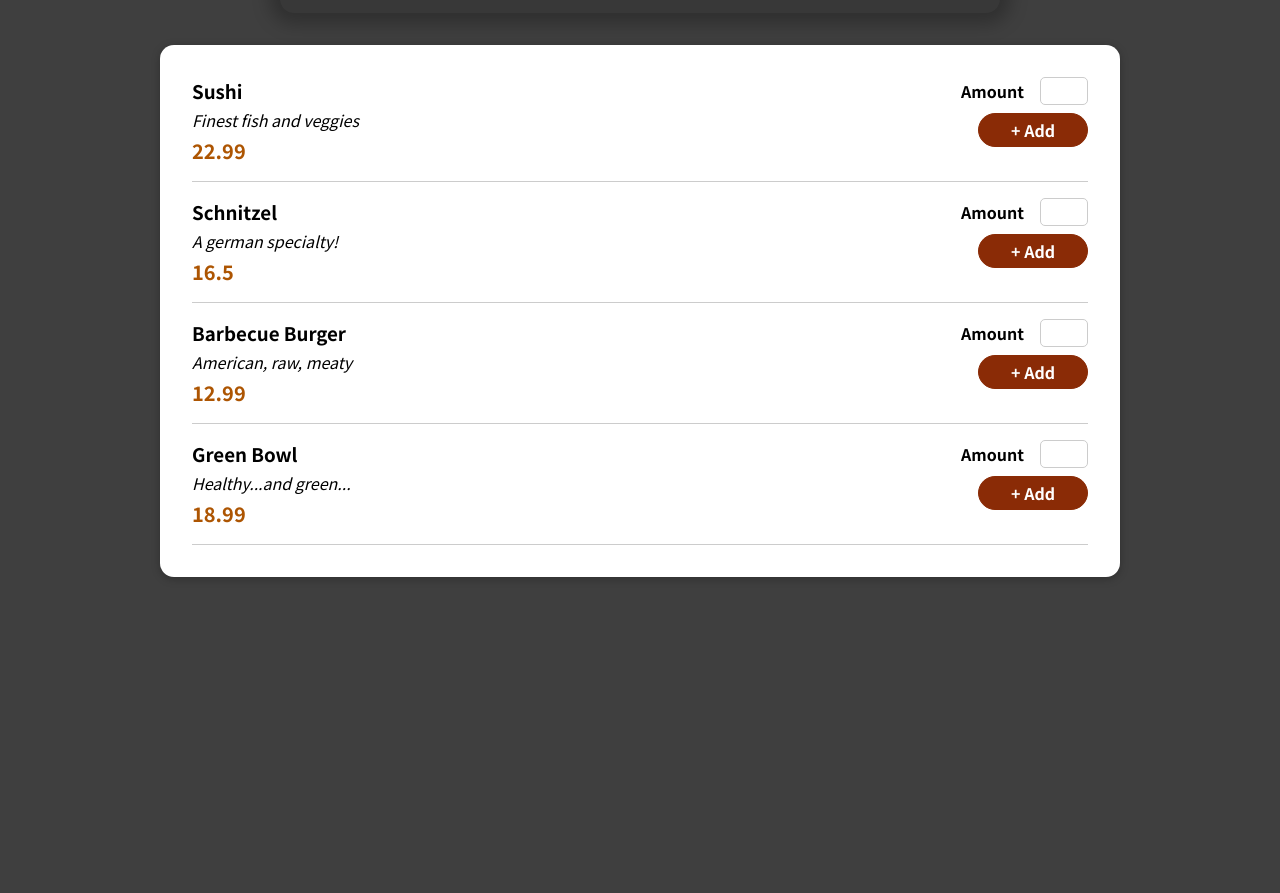
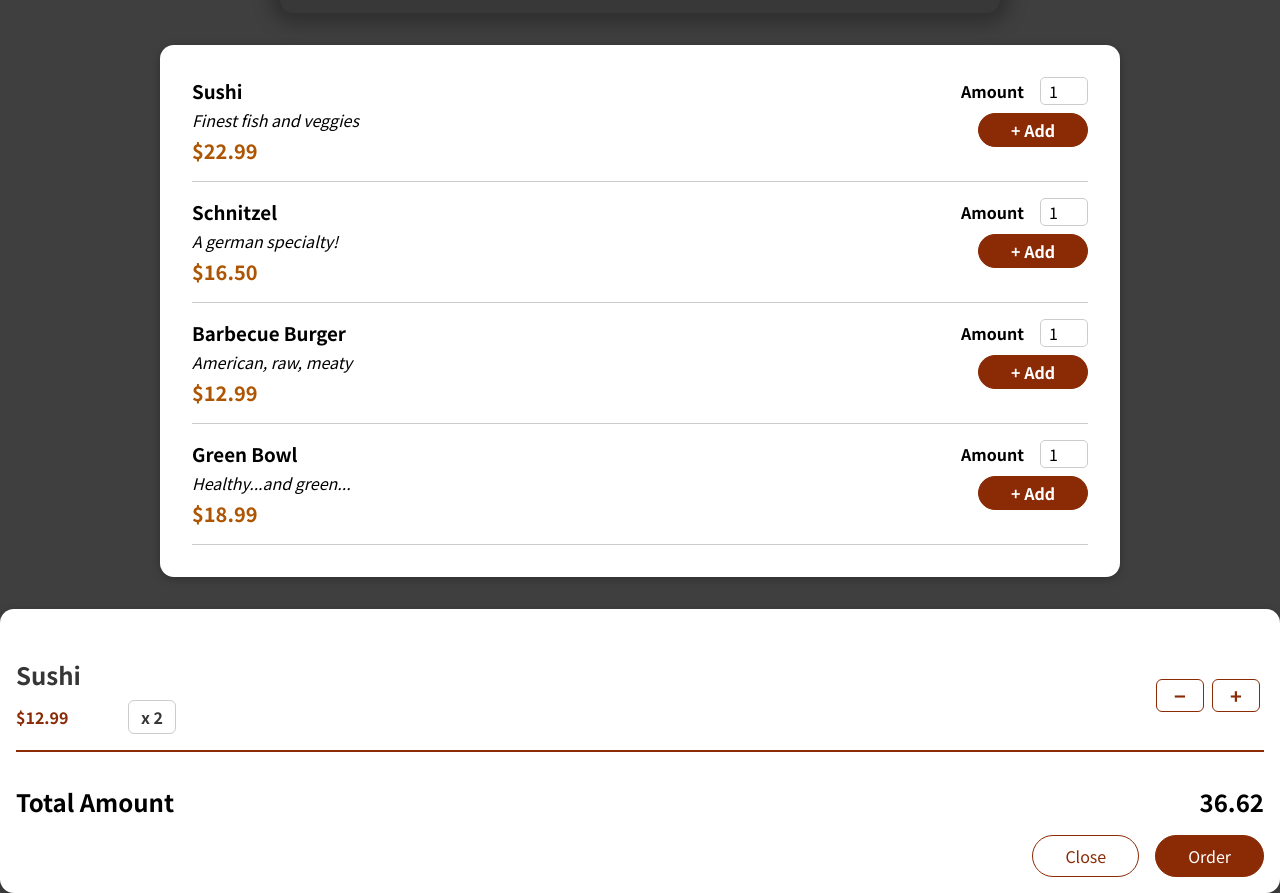
Before and after one commit to ShinchanThakur/Food-Order-App, a React (Create React App) app: page / in a window 1280 px wide. Shown: the part 460-1353 px from the top of the page. Before the commit the page ends 1069 px from the top, so only its background shows below. Built offline with nearby package versions, Linux system fonts and the light colour scheme.

Commit message:
Added basic cart and cartItem component using dummy data

```diff
--- a/src/App.js
+++ b/src/App.js
@@ -1,11 +1,16 @@
+import Cart from "./components/Cart/Cart";
 import Header from "./components/Layout/Header";
 import Meals from './components/Meals/Meals';
 
 function App() {
+  const tempCartItem = { id: 'c1', name: 'Sushi', amount: 2, price: 12.99 };
   return (
     <>
       <Header />
-      <Meals />
+      <main>
+        <Meals />
+      </main>
+      <Cart cart={[{ ...tempCartItem }]} />
     </>
   );
 }
--- /dev/null
+++ b/src/components/Cart/Cart.js
@@ -0,0 +1,36 @@
+import styles from './Cart.module.css';
+import CartItem from "./CartItem";
+import Card from '../UI/Card';
+
+const Cart = props => {
+    const cartItems = (
+        <ul className={styles['cart-items']}>
+            {props.cart.map((order) =>
+                <CartItem
+                    key={order.id}
+                    price={order.price}
+                    name={order.name}
+                    amount={order.amount}
+                    onRemove={() => { }}
+                    onAdd={() => { }}
+                />
+            )}
+        </ul>
+    );
+
+    return (
+        <Card>
+            {cartItems}
+            <div className={styles.total}>
+                <span>Total Amount</span>
+                <span>36.62</span>
+            </div>
+            <div className={styles.actions}>
+                <button className={styles['button--alt']}>Close</button>
+                <button className={styles.button}>Order</button>
+            </div>
+        </Card >
+    )
+}
+
+export default Cart;
--- /dev/null
+++ b/src/components/Cart/Cart.module.css
@@ -0,0 +1,46 @@
+.cart-items {
+  list-style: none;
+  margin: 0;
+  padding: 0;
+  max-height: 20rem;
+  overflow: auto;
+}
+
+.total {
+  display: flex;
+  justify-content: space-between;
+  align-items: center;
+  font-weight: bold;
+  font-size: 1.5rem;
+  margin: 1rem 0;
+}
+
+.actions {
+  text-align: right;
+}
+
+.actions button {
+  font: inherit;
+  cursor: pointer;
+  background-color: transparent;
+  border: 1px solid #8a2b06;
+  padding: 0.5rem 2rem;
+  border-radius: 25px;
+  margin-left: 1rem;
+}
+
+.actions button:hover,
+.actions button:active {
+  background-color: #5a1a01;
+  border-color: #5a1a01;
+  color: white;
+}
+
+.actions .button--alt {
+  color: #8a2b06;
+}
+
+.actions .button {
+  background-color: #8a2b06;
+  color: white;
+}
--- /dev/null
+++ b/src/components/Cart/CartItem.js
@@ -0,0 +1,23 @@
+import classes from './CartItem.module.css';
+
+const CartItem = (props) => {
+  const price = `$${props.price.toFixed(2)}`;
+
+  return (
+    <li className={classes['cart-item']}>
+      <div>
+        <h2>{props.name}</h2>
+        <div className={classes.summary}>
+          <span className={classes.price}>{price}</span>
+          <span className={classes.amount}>x {props.amount}</span>
+        </div>
+      </div>
+      <div className={classes.actions}>
+        <button onClick={props.onRemove}>−</button>
+        <button onClick={props.onAdd}>+</button>
+      </div>
+    </li>
+  );
+};
+
+export default CartItem;
--- /dev/null
+++ b/src/components/Cart/CartItem.module.css
@@ -0,0 +1,65 @@
+.cart-item {
+  display: flex;
+  justify-content: space-between;
+  align-items: center;
+  border-bottom: 2px solid #8a2b06;
+  padding: 1rem 0;
+  margin: 1rem 0;
+}
+
+.cart-item h2 {
+  margin: 0 0 0.5rem 0;
+  color: #363636;
+}
+
+.summary {
+  width: 10rem;
+  display: flex;
+  justify-content: space-between;
+  align-items: center;
+}
+
+.price {
+  font-weight: bold;
+  color: #8a2b06;
+}
+
+.amount {
+  font-weight: bold;
+  border: 1px solid #ccc;
+  padding: 0.25rem 0.75rem;
+  border-radius: 6px;
+  color: #363636;
+}
+
+.actions {
+  display: flex;
+  flex-direction: column;
+}
+
+@media (min-width: 768px) {
+  .actions {
+    flex-direction: row;
+  }
+}
+
+.cart-item button {
+  font: inherit;
+  font-weight: bold;
+  font-size: 1.25rem;
+  color: #8a2b06;
+  border: 1px solid #8a2b06;
+  width: 3rem;
+  text-align: center;
+  border-radius: 6px;
+  background-color: transparent;
+  cursor: pointer;
+  margin-left: 1rem;
+  margin: 0.25rem;
+}
+
+.cart-item button:hover,
+.cart-item button:active {
+  background-color: #8a2b06;
+  color: white;
+}
--- a/src/components/Meals/MealItem/MealItem.js
+++ b/src/components/Meals/MealItem/MealItem.js
@@ -2,12 +2,13 @@ import styles from "./MealItem.module.css";
 import MealItemForm from "./MealItemForm";
 
 const MealItem = props => {
+    const price = `$${props.price.toFixed(2)}`;
     return (
         <li className={styles.meal}>
             <div>
                 <h3>{props.name}</h3>
                 <div className={styles.description}>{props.description}</div>
-                <div className={styles.price}>{props.price}</div>
+                <div className={styles.price}>{price}</div>
             </div>
             <MealItemForm {...props} />
         </li>
--- a/src/components/Meals/MealItem/MealItemForm.js
+++ b/src/components/Meals/MealItem/MealItemForm.js
@@ -7,7 +7,17 @@ const MealItemForm = props => {
     }
     return (
         <form className={styles.form} onSubmit={onAddMealHandler}>
-            <Input label="Amount" input={{ ...props, type: 'number' }} />
+            <Input label="Amount" input={
+                {
+                    ...props,
+                    type: 'number',
+                    id: 'amount_' + props.id,
+                    min: '1',
+                    max: '5',
+                    step: '1',
+                    defaultValue: '1'
+                }
+            } />
             <button>+ Add</button>
         </form>
     )
```
